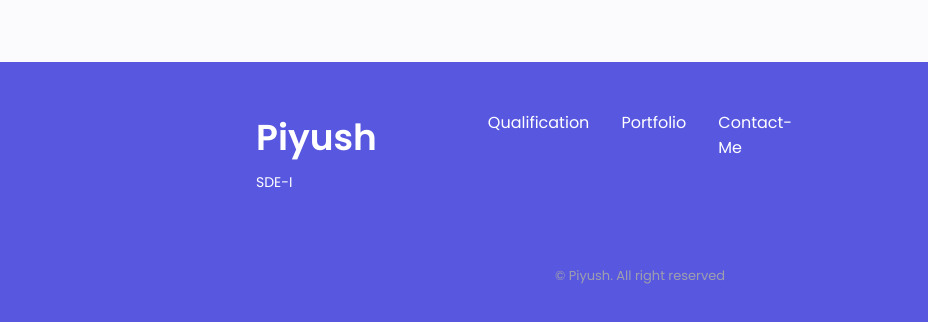
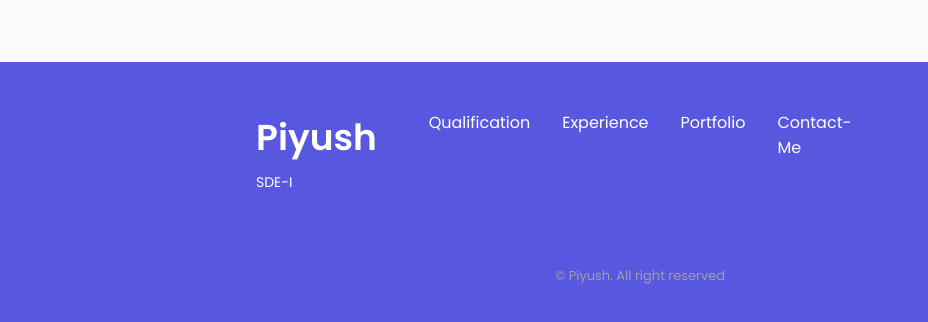
Before and after one commit to RamO9O1/portfolio, a website: page index.html in a window 1280 px wide. Shown: the part 5240-5562 px from the top of the page, 0-928 px from the left. Drawn offline with nearby package versions, Linux system fonts and the light colour scheme.

Commit message:
complete code

```diff
--- a/index.html
+++ b/index.html
@@ -899,6 +899,9 @@
             <a href="#qualification" class="footer__link">Qualification</a>
           </li>
           <li>
+            <a href="#experience" class="footer__link">Experience</a>
+          </li>
+          <li>
             <a href="#portfolio" class="footer__link">Portfolio</a>
           </li>
           <li>
```
